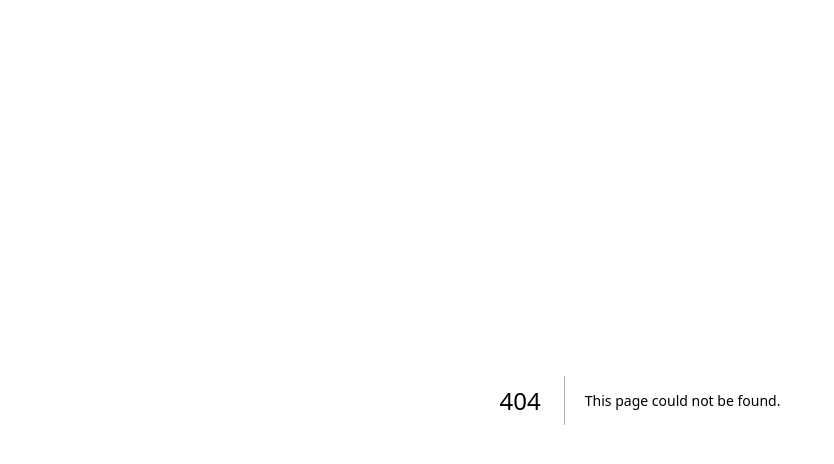
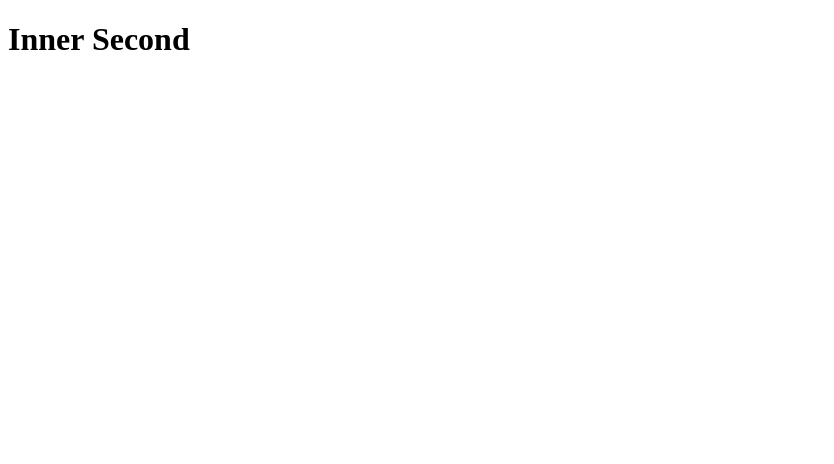
Before and after one commit to Abdulxoliq-1030/nextjs-14, a Next.js app: page /blog/second/inner-second in a window 1280 px wide. Before the commit this address had no page. Shown: the top 464 px of the page, without its empty margins (0-834 px from the left). Built offline with nearby package versions, Linux system fonts and the light colour scheme.

Commit message:
nested routes

```diff
--- /dev/null
+++ b/src/app/blog/second/inner-second/page.tsx
@@ -0,0 +1,9 @@
+import React from 'react'
+
+const InnerSecond = () => {
+    return (
+        <h1>Inner Second</h1>
+    )
+}
+
+export default InnerSecond
```
Also changed, not shown: src/app/blog/first/page.tsx (added, +9 -0 lines), src/app/blog/page.tsx (added, +9 -0 lines), src/app/blog/second/page.tsx (added, +9 -0 lines).
